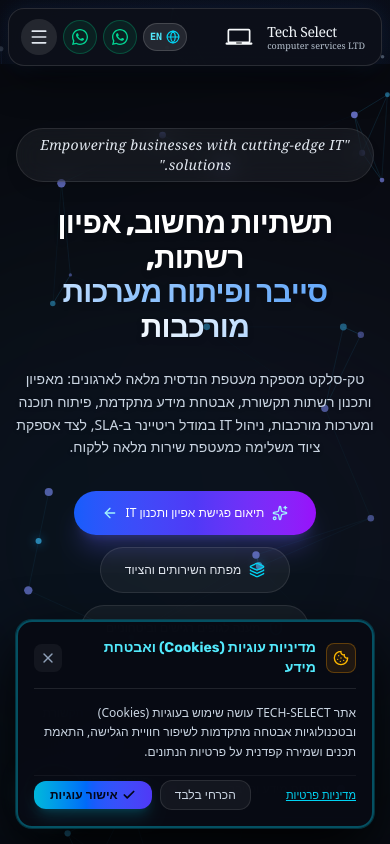
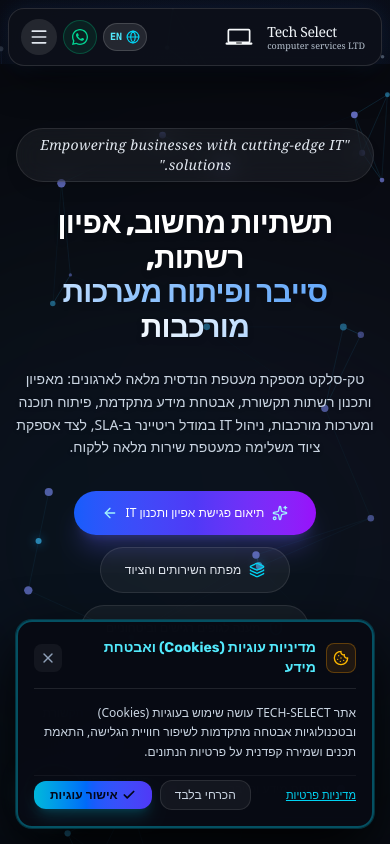
Before and after one commit to Guyyaakobi/TECH-SELECT-COMPUTER-SERVICES-LTD, a React (Vite) app: page / in a window 390 px wide. Shown: the top 844 px of the page. Built offline with nearby package versions, Linux system fonts and the light colour scheme.

Commit message:
Fix duplicate WhatsApp icon on mobile header

```diff
--- a/src/components/Navbar.tsx
+++ b/src/components/Navbar.tsx
@@ -167,17 +167,6 @@ export const Navbar: React.FC<NavbarProps> = ({
               </button>
             )}
 
-            {/* WhatsApp */}
-            <a
-              href={COMPANY_INFO.whatsappUrl}
-              target="_blank"
-              rel="noopener noreferrer"
-              className="p-2 text-emerald-400 bg-emerald-500/10 hover:bg-emerald-500/20 rounded-full transition-all border border-emerald-500/30"
-              aria-label="WhatsApp"
-            >
-              <WhatsAppIcon className="w-4 h-4 fill-current" />
-            </a>
-
             {/* WhatsApp Mobile Quick Button */}
             <a
               href={COMPANY_INFO.whatsappUrl}
```
